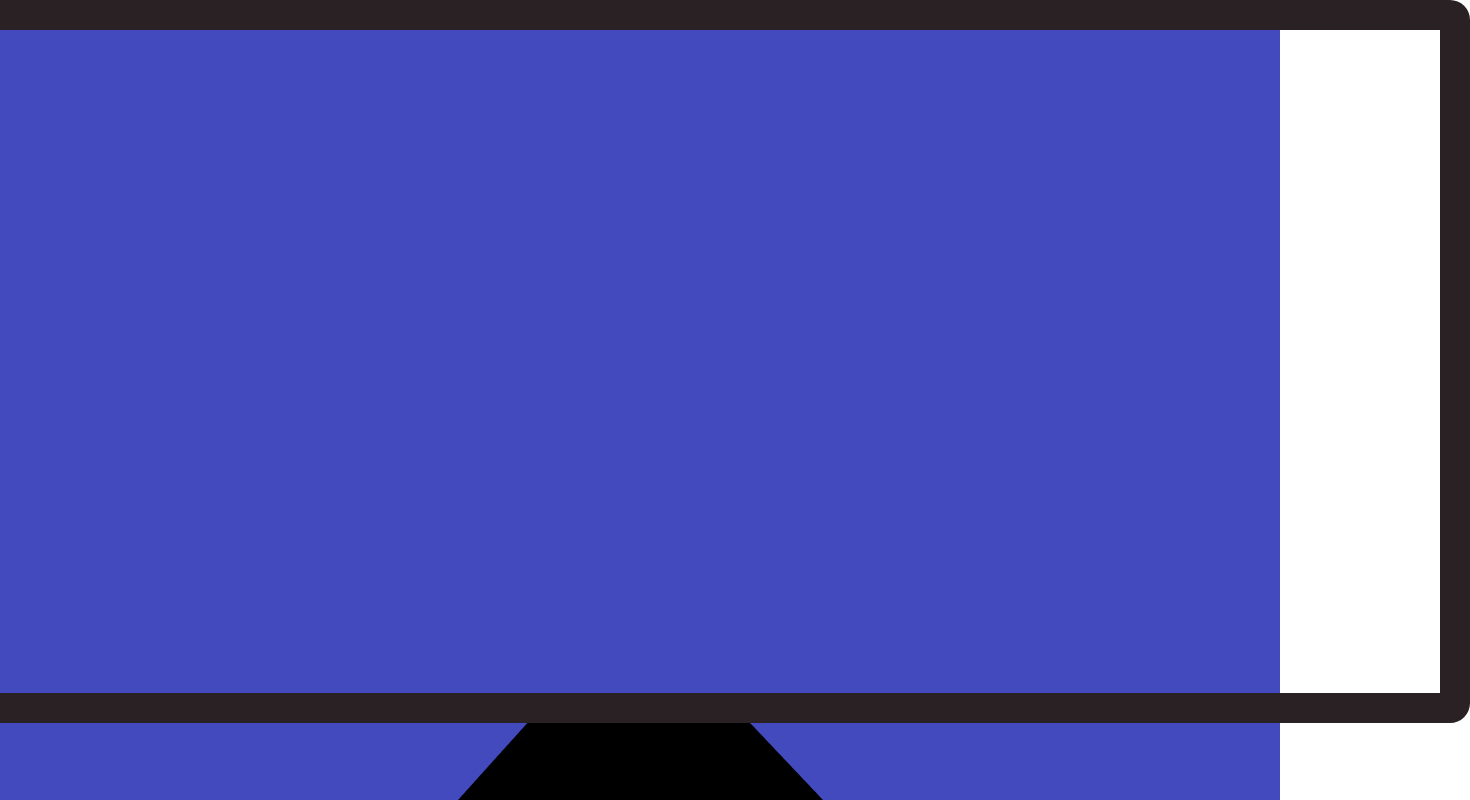
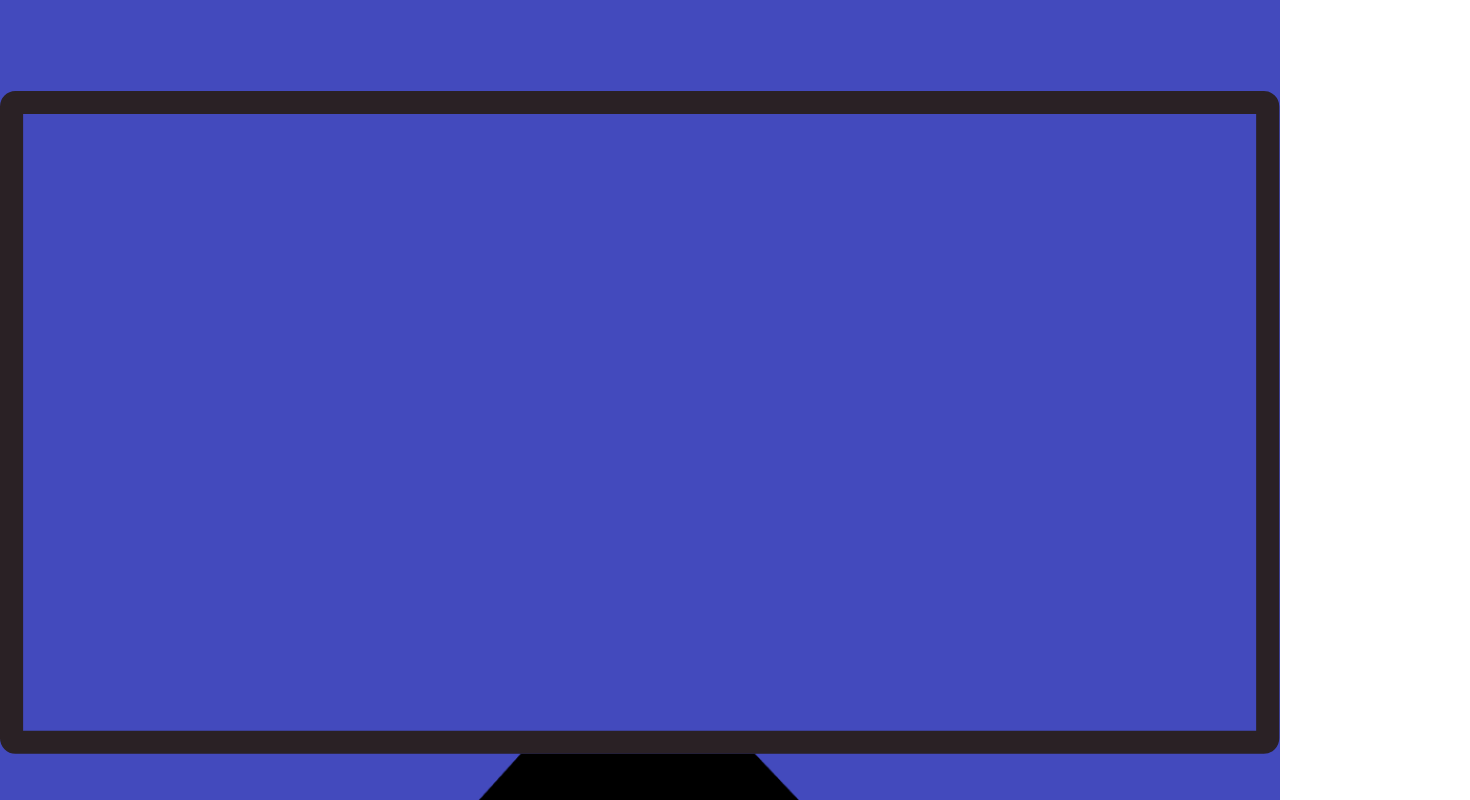
Before and after one commit to FRONTENDBOOTCAMP-14th/js-project-team-5, a website built with Vite: page src/components/monitor/monitor.html in a window 1280 px wide. Shown: the whole page, 1470 px wide, since content can reach past the window. Built offline with nearby package versions, Linux system fonts and the light colour scheme.

Commit message:
[feature] 스케일링, 스크립트 중복실행 처리

```diff
--- a/public/scripts/monitor/controlMonitor.js
+++ b/public/scripts/monitor/controlMonitor.js
@@ -33,11 +33,35 @@ function clearCleanupTasks() {
   cleanupTasks = [];
 }
 
+function scaleMonitorGroup() {
+  const wrapper = document.querySelector('.monitor-frame-wrapper');
+  const group = document.querySelector('.monitor-frame-group');
+
+  if (!wrapper || !group) return;
+
+  // 실측 기준: 프레임 외곽 사이즈 1660x860 + 넥 여유 포함 약 920px
+  const designWidth = 1660;
+  const designHeight = 920;
+
+  const scaleX = wrapper.clientWidth / designWidth;
+  const scaleY = wrapper.clientHeight / designHeight;
+  const scale = Math.min(scaleX, scaleY);
+
+  group.style.transform = `scale(${scale})`;
+}
+
+window.addEventListener('resize', scaleMonitorGroup);
+window.addEventListener('DOMContentLoaded', scaleMonitorGroup);
+
+function removeDynamicScripts() {
+  console.log('안된다?');
+  document.querySelectorAll('script[data-dynamic]').forEach((el) => el.remove());
+}
+
 function loadHTML(url) {
   const container = document.querySelector('.monitor-frame');
   if (!container) return;
 
-  // 이전 페이지 클린업
   clearCleanupTasks();
   container.innerHTML = '';
 
@@ -49,19 +73,24 @@ function loadHTML(url) {
     .then((html) => {
       container.innerHTML = html;
 
-      const scripts = container.querySelectorAll('script');
+      const scripts = Array.from(container.querySelectorAll('script'));
+      scripts.forEach((s) => s.remove());
+
       scripts.forEach((oldScript) => {
         const newScript = document.createElement('script');
+        newScript.type = oldScript.type || 'text/javascript';
+
         if (oldScript.src) {
-          newScript.src = oldScript.src;
+          const scriptURL = new URL(oldScript.src, location.href);
+          scriptURL.searchParams.set('_ts', Date.now());
+          newScript.src = scriptURL.toString();
         } else {
           newScript.textContent = oldScript.textContent;
         }
-        newScript.type = oldScript.type || 'text/javascript';
+
         document.body.appendChild(newScript);
       });
 
-      // 다음 페이지 JS에서 실행되는 setInterval, addEventListener 등 감시 시작
       hookGlobalAPIs();
     })
     .catch(console.error);
--- a/public/scripts/window/controlWindow.js
+++ b/public/scripts/window/controlWindow.js
@@ -4,8 +4,6 @@
   const screen = document.querySelector('.window-screen-wrapper');
 
   if (audio && image && screen) {
-    console.log('실행');
-
     audio.play().catch((err) => {
       console.warn('자동재생이 차단되었을 수 있습니다:', err);
     });
@@ -30,7 +28,6 @@ updateTime();
 
 document.querySelectorAll('.window-icon-item').forEach((item) => {
   item.addEventListener('click', () => {
-    console.log('테스트');
     document.querySelectorAll('.window-icon-item').forEach((el) => {
       el.classList.remove('window-icon-item__selected');
     });
--- a/src/components/monitor/monitor.css
+++ b/src/components/monitor/monitor.css
@@ -1,21 +1,48 @@
-body,
-html {
+html,
+body {
   height: 100%;
+  margin: 0;
 }
+
 .main-container {
   width: 100%;
   height: 100%;
   background-color: var(--primary-indigo);
   display: flex;
-  flex-direction: column;
-  justify-content: flex-end;
-  align-items: center;
+  justify-content: center;
+  align-items: flex-end;
 }
 
+/* 스케일 영역 */
+.monitor-frame-wrapper {
+  width: 100%;
+  max-width: 100rem;
+  aspect-ratio: 1660 / 920; /* 프레임(1660) + 넥 포함 비율 */
+  position: relative;
+  overflow: hidden;
+}
+
+/* 전체 스케일 대상 그룹 */
+.monitor-frame-group {
+  width: 1660px; /* content + border 포함 */
+  height: auto;
+  transform-origin: top left;
+  position: absolute;
+}
+
+/* 프레임 */
 .monitor-frame {
-  width: 100rem;
-  height: 50rem;
-  border: 1.875rem solid var(--gray-600);
-  border-radius: 1.25rem;
+  width: 1600px;
+  height: 800px;
+  border: 30px solid var(--gray-600);
+  border-radius: 20px;
   box-sizing: content-box;
 }
+
+/* 받침대 이미지 */
+.monitor-neck {
+  display: block;
+  width: 30%; /* ← 원본 비율과 자연스러운 너비로 조정 (직접 눈으로 확인하며 튜닝 필요) */
+  height: auto;
+  margin: 0 auto;
+}
--- a/src/components/monitor/monitor.html
+++ b/src/components/monitor/monitor.html
@@ -13,8 +13,14 @@
   </head>
   <body>
     <div class="main-container">
-      <div class="monitor-frame"></div>
-      <img src="/assets/icons/monitor_neck.png" alt="" />
+      <div class="monitor-frame-wrapper">
+        <div class="monitor-frame-group">
+          <div class="monitor-frame">
+            <!-- 내부 콘텐츠 -->
+          </div>
+          <img class="monitor-neck" src="/assets/icons/monitor_neck.png" alt="" />
+        </div>
+      </div>
     </div>
 
     <script type="module" src="/public/scripts/monitor/controlMonitor.js"></script>
--- a/src/components/window/window.html
+++ b/src/components/window/window.html
@@ -33,14 +33,12 @@
             </button>
           </div>
           <div class="toolbar-right">
-            <img src="/icons/network.png" class="sys-icon" />
-            <img src="/icons/volume.png" class="sys-icon" />
             <div class="toolbar-time" id="toolbar-time">11:08 AM</div>
           </div>
         </div>
       </div>
     </div>
 
-    <script src="/public/scripts/window/controlWindow.js"></script>
+    <script type="module" src="/public/scripts/window/controlWindow.js"></script>
   </body>
 </html>
```
